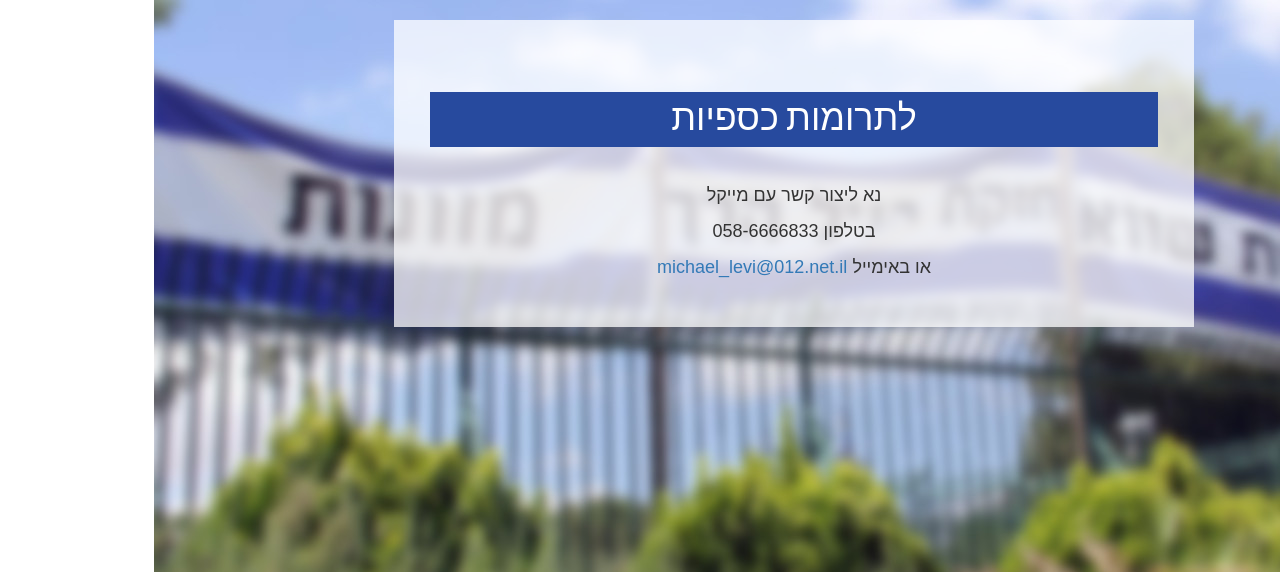
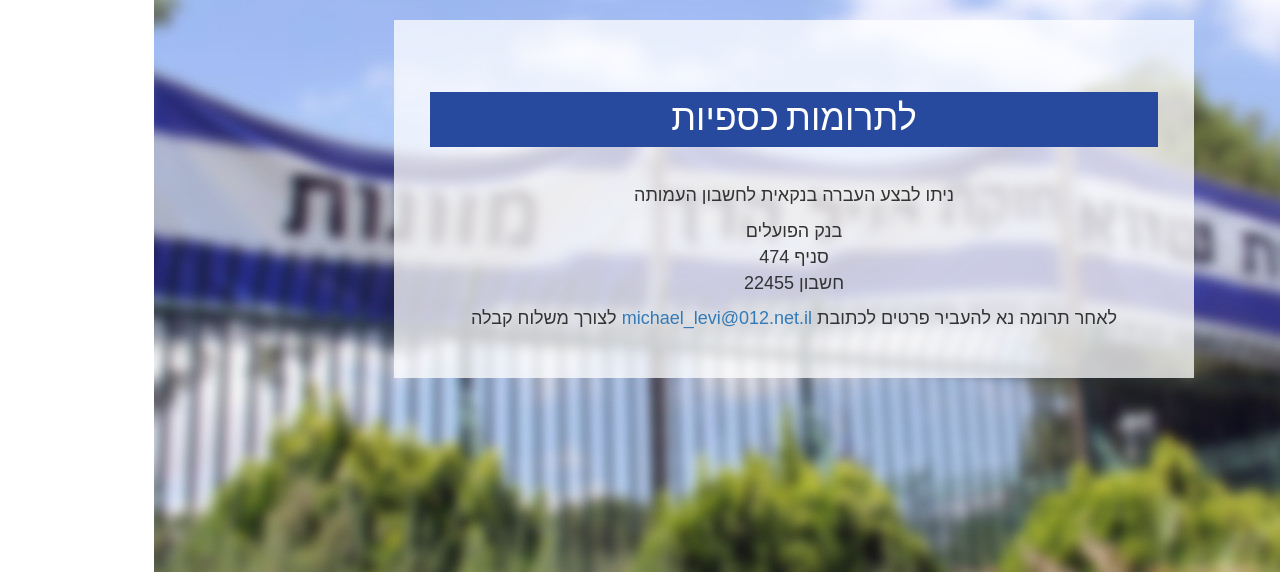
Before and after one commit to horimshavim/homepage, a Rails app: template app/views/support/index.html.erb in a window 1280 px wide. Shown: the part 52-624 px from the top of the page. Run offline with Rails 7, Linux system fonts and the light colour scheme; the template is opened without the code that fills it, so the values that code supplies are empty; style sheets or scripts are compiled from the project's sources; some libraries are stand-ins or nearby versions; some web fonts are replaced.

Commit message:
תרומות כספיות

```diff
--- a/app/views/support/index.html.erb
+++ b/app/views/support/index.html.erb
@@ -28,15 +28,18 @@
 לתרומות כספיות
     </header>
     <p>
-      נא ליצור קשר עם מייקל
+      ניתו לבצע העברה בנקאית לחשבון העמותה
     </p>
     <p>
-      בטלפון 058-6666833
+      בנק הפועלים<br/>
+      סניף 474<br/>
+      חשבון 22455
     </p>
     <p>
-      או באימייל
-      <a href="mailto:michael_levi@012.net.il">michael_levi@012.net.il</a>
+      לאחר תרומה נא להעביר פרטים לכתובת <a href="mailto:michael_levi@012.net.il">michael_levi@012.net.il</a> לצורך משלוח קבלה
     </p>
+
+
   </article>
 
 </div>
```
